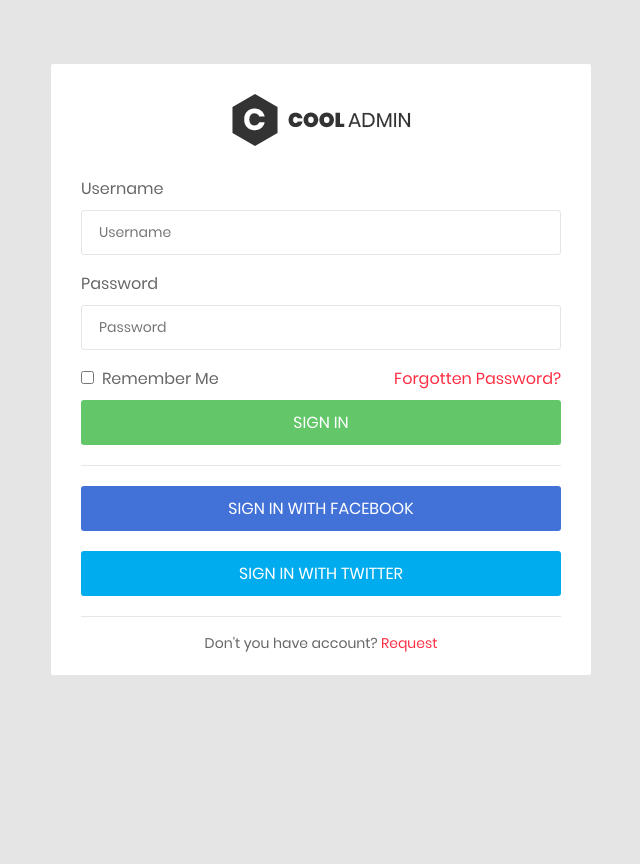
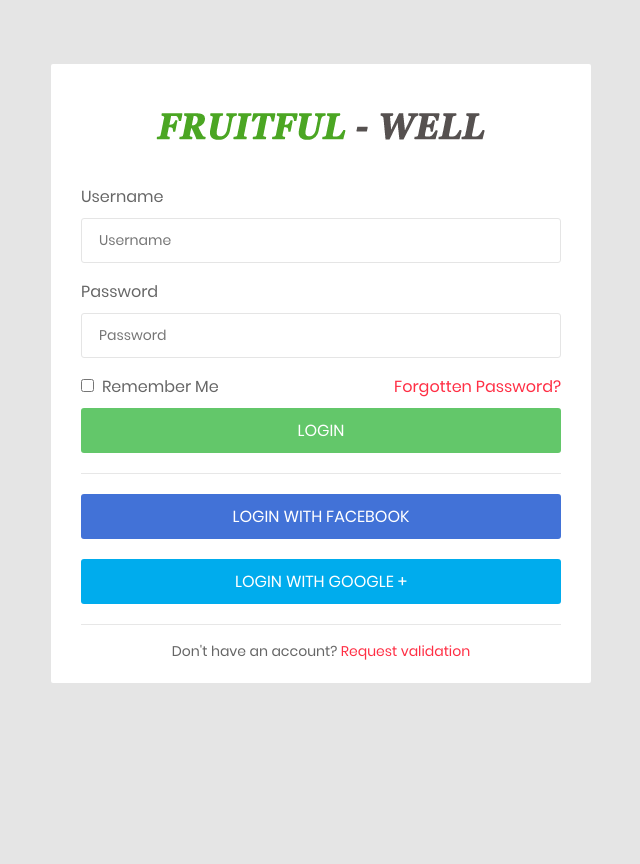
Before and after one commit to MosesChirusha/fruitfulwell, a PHP site: page /admin/login.php in a window 1280 px wide. Shown: the whole page, without its empty margins (319-959 px from the left). Run offline with PHP 8.4, Linux system fonts and the light colour scheme.

Commit message:
Change logo and customise the buttons text

```diff
--- a/admin/login.php
+++ b/admin/login.php
@@ -10,7 +10,7 @@
     <meta name="keywords" content="au theme template">
 
     <!-- Title Page-->
-    <title>Login</title>
+    <title>Fruitful-Well | Login</title>
 
     <!-- Fontfaces CSS-->
     <link href="css/font-face.css" rel="stylesheet" media="all">
@@ -43,7 +43,7 @@
                     <div class="login-content">
                         <div class="login-logo">
                             <a href="#">
-                                <img src="images/icon/logo.png" alt="Fruitful Well">
+                                <img src="images/icon/fruitful-well.png" alt="Fruitful Well">
                             </a>
                         </div>
                         <div class="login-form">
@@ -64,18 +64,18 @@
                                         <a href="#">Forgotten Password?</a>
                                     </label>
                                 </div>
-                                <button class="au-btn au-btn--block au-btn--green m-b-20" type="submit">sign in</button>
+                                <button class="au-btn au-btn--block au-btn--green m-b-20" type="submit">Login</button>
                                 <div class="social-login-content">
                                     <div class="social-button">
-                                        <button class="au-btn au-btn--block au-btn--blue m-b-20">sign in with facebook</button>
-                                        <button class="au-btn au-btn--block au-btn--blue2">sign in with twitter</button>
+                                        <button class="au-btn au-btn--block au-btn--blue m-b-20">Login with facebook</button>
+                                        <button class="au-btn au-btn--block au-btn--blue2">Login with google +</button>
                                     </div>
                                 </div>
                             </form>
                             <div class="register-link">
                                 <p>
-                                    Don't you have account?
-                                    <a href="#">Request</a>
+                                    Don't have an account?
+                                    <a href="#">Request validation</a>
                                 </p>
                             </div>
                         </div>
```
Also changed, not shown: admin/images/icon/fruitful-well.png (added).
